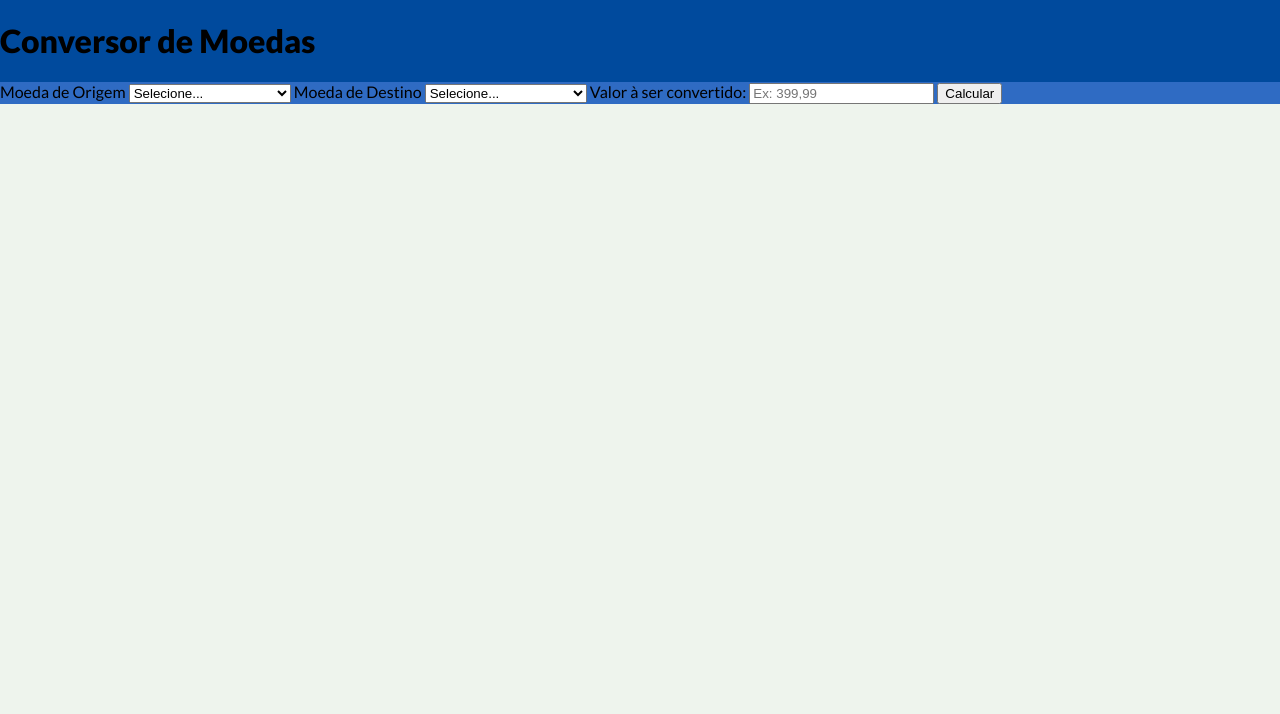
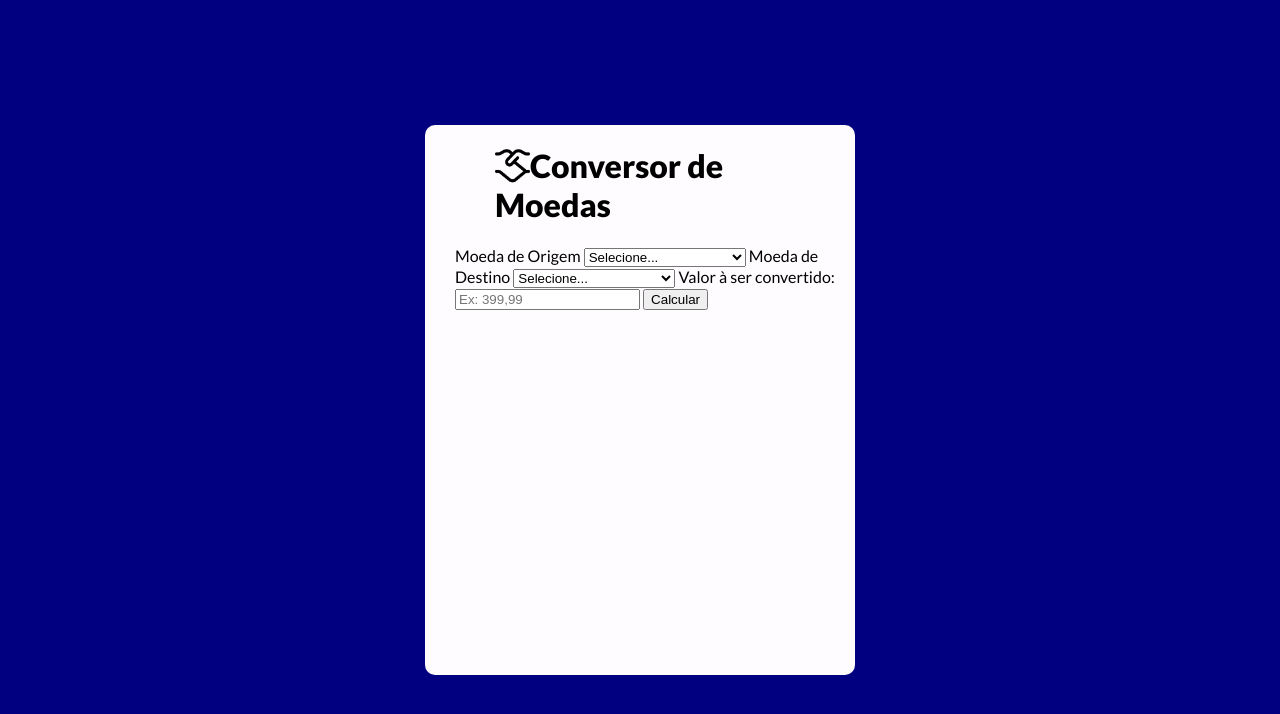
Before and after one commit to JoaoSapata/projeto_programacao, a plain HTML site: page index.html in a window 1280 px wide. Drawn offline with Linux system fonts and the light colour scheme.

Commit message:
Versão corrigida 1.0

```diff
--- a/CSS/Style.CSS
+++ b/CSS/Style.CSS
@@ -1,25 +1,33 @@
 @import url('https://fonts.googleapis.com/css2?family=Lato:wght@300;400;900&display=swap');
 
-    /* Paleta de cores site #2f6bc3 #004a9d #eef4ed */
+/* Paleta de cores utilizada #0807a7 #000081 #0c0bb9 */
 
 body{
    font-family: 'Lato', sans-serif;
-  background: #eef4ed;
+   background: #000081 ;
    margin: 0;
    padding: 0;
-  display: block;
+   display: flex;
    flex-direction: column;
    justify-content: center;
    align-items: center;
    min-height: 100vh;
  }
 
-#cabecalho {
- background-color: #004a9d ;
- font-display: white;
- align-content: flex-start;
+.conversao {
+ flex-direction: column;
+ height: 550px;
+ width: 400px;
+ background-color: #fffcff;
+ display: block;
+ padding-left: 30px;
+ border-radius: 10px;
+ outline: 40px ;
 }
 
-form {
-  background-color: #2f6bc3;
+h1 {
+ display: block;
+ padding-left: 20px;
+ padding-right: 20px;
+ margin-left: 20px;
 }
--- a/index.html
+++ b/index.html
@@ -5,13 +5,12 @@
     <meta http-equiv="X-UA-Compatible" content="IE=edge">
     <meta name="viewport" content="width=device-width, initial-scale=1.0">
     <title>Conversão de Moedas</title>
-    <link rel="stylesheet" href = "./CSS/Style.CSS">
+    <link rel="stylesheet" href="CSS/Style.CSS">
     <link rel="shortcut icon" href="IMG/aperto-de-mao.png" type="image/x-icon">
 </head>
 <body>
-    <div class="cabecalho" id="cabecalho">
-    <h1>Conversor de Moedas</h1>
-    </div>
+<div class="conversao">
+    <h1> <img src="/IMG/aperto-de-mao.png" style="float: left;width: 35px;height: 38px;"><strong>     Conversor de Moedas </strong></h1>
     <form id="conversorMoedas">
         <label for = "moedaOrigem">Moeda de Origem</label>
         <select id = "moedaOrigem" required>
```
Lines whose indentation alone changed are shown as unchanged.
